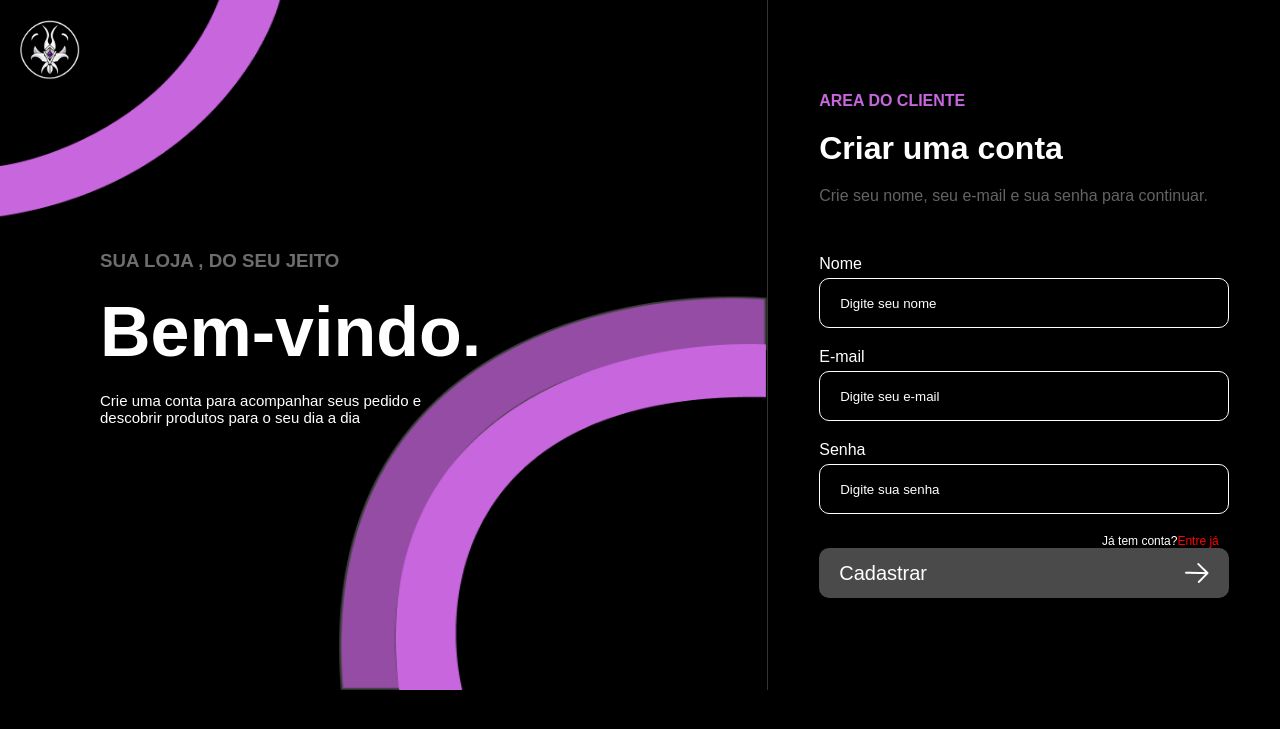
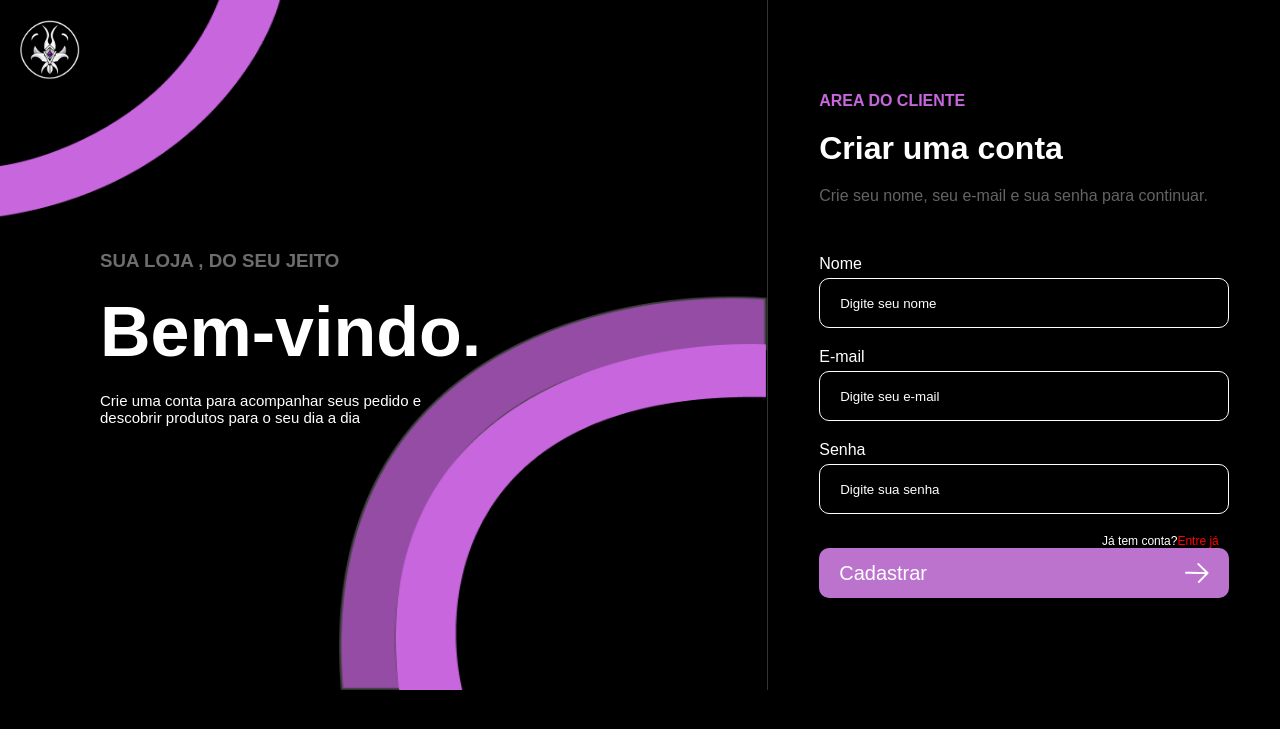
Before and after one commit to zoccaaaa/Abyss-Launcher, a PHP site: page /cadastro.php in a window 1280 px wide. Shown: the top 729 px of the page. Run offline with PHP 8.4, Linux system fonts and the light colour scheme.

Commit message:
não sei

```diff
--- a/cadastro.css
+++ b/cadastro.css
@@ -122,7 +122,7 @@ flex-direction: row;
                 border-radius: 10px;
                 height: 50px;
                 width: 80%;
-                background-color: #4A4A4A;
+                background-color: #BC73CD;
             }
         }
     }
--- a/login.css
+++ b/login.css
@@ -145,7 +145,7 @@ body {
                 border-radius: 10px;
                 height: 50px;
                 width: 80%;
-                background-color: #4A4A4A;
+                background-color: #BC73CD;
             }
         }
     }
```
